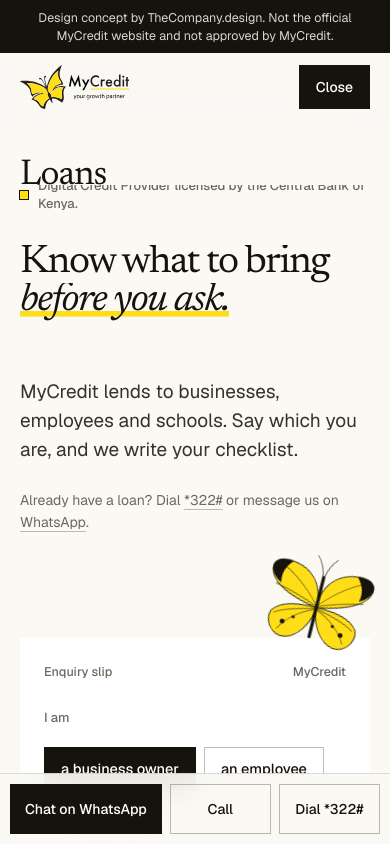
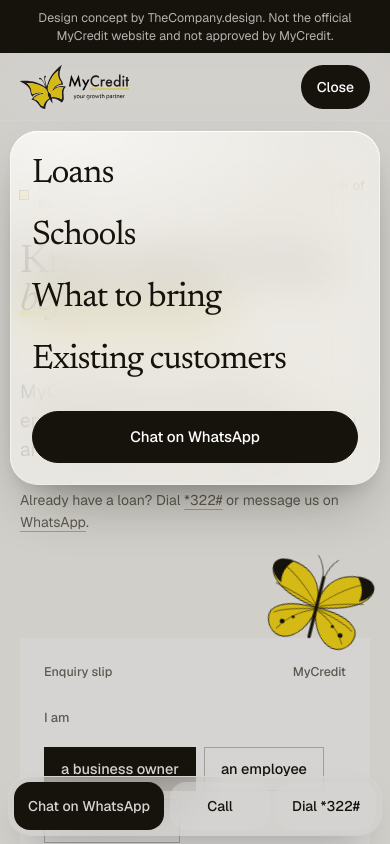
Before and after one commit to Kaylamekdes/MyCredit-Website, a plain HTML site: page index.html in a window 390 px wide. Both pictures are taken after a click on the button "Menu". Shown: the top 844 px of the page. Drawn offline with nearby package versions, Linux system fonts and the light colour scheme.

Commit message:
Fix phone menu and add liquid glass header, menu and bottom bar
The header's backdrop-filter made it the containing block for the fixed
menu, clipping the menu to a 64px strip. The blur now lives on a
pseudo-element. Menu is a floating glass sheet with a scrim, scroll lock
and tap-outside close.

Co-Authored-By: Claude Opus 5.5 <noreply@anthropic.com>

```diff
--- a/css/v2.css
+++ b/css/v2.css
@@ -38,7 +38,7 @@ body{
   font:400 17px/1.6 var(--sans);
   -webkit-font-smoothing:antialiased; text-rendering:optimizeLegibility;
 }
-@media (max-width:899.98px){ body{ padding-bottom:calc(72px + env(safe-area-inset-bottom)); } }
+@media (max-width:899.98px){ body{ padding-bottom:calc(80px + env(safe-area-inset-bottom)); } }
 img,svg{ display:block; max-width:100%; }
 a{ color:inherit; }
 p{ margin:0; }
@@ -113,14 +113,23 @@ button,input,select,textarea{ font:inherit; color:inherit; }
   pointer-events:none;
 }
 
-.site-head{
-  position:sticky; top:0; z-index:100; height:var(--head);
-  background:rgba(250,249,244,.86);
-  -webkit-backdrop-filter:saturate(1.4) blur(14px); backdrop-filter:saturate(1.4) blur(14px);
-  border-bottom:1px solid transparent;
-  transition:border-color .3s var(--ease);
+/* Liquid glass. The blur lives on a pseudo-element, never on the header itself:
+   a backdrop-filter on the header would trap the fixed menu inside the header's box. */
+:root{
+  --glass:rgba(250,249,244,.58);
+  --glass-strong:rgba(250,249,244,.72);
+  --glass-blur:blur(26px) saturate(1.9) brightness(1.04);
+  --glass-edge:inset 0 1px 0 rgba(255,255,255,.95), inset 0 0 0 1px rgba(255,255,255,.5), inset 0 -1px 0 rgba(22,19,12,.06);
 }
-.site-head.is-scrolled{ background:rgba(250,249,244,.94); }
+.site-head{ position:sticky; top:0; z-index:100; height:var(--head); }
+.site-head::before{
+  content:""; position:absolute; inset:0; z-index:-1;
+  background:var(--glass);
+  -webkit-backdrop-filter:var(--glass-blur); backdrop-filter:var(--glass-blur);
+  box-shadow:inset 0 -1px 0 rgba(255,255,255,.7);
+  transition:background-color .3s var(--ease), box-shadow .3s var(--ease);
+}
+.site-head.is-scrolled::before{ background:var(--glass-strong); box-shadow:inset 0 -1px 0 rgba(255,255,255,.7), 0 1px 0 rgba(22,19,12,.05); }
 .head-in{ height:100%; display:flex; align-items:center; justify-content:space-between; gap:24px; }
 .logo{ display:flex; align-items:center; flex:none; }
 .logo img{ height:44px; width:auto; }
@@ -142,45 +151,85 @@ button,input,select,textarea{ font:inherit; color:inherit; }
 .head-cta{ display:none; min-height:44px; padding:0 18px; font-size:14px; }
 
 .menu-btn{
+  position:relative; z-index:101;
+  display:inline-flex; align-items:center; gap:10px;
   min-width:44px; min-height:44px; padding:0 16px;
-  background:transparent; border:1px solid var(--line-2); border-radius:0;
-  font:500 14px/1 var(--sans); cursor:pointer;
+  border:0; border-radius:999px; cursor:pointer;
+  font:500 14px/1 var(--sans); color:var(--ink);
+  background:rgba(255,255,255,.55);
+  -webkit-backdrop-filter:var(--glass-blur); backdrop-filter:var(--glass-blur);
+  box-shadow:var(--glass-edge), 0 2px 10px -4px rgba(22,19,12,.18);
+  transition:background-color .3s var(--ease), color .3s var(--ease);
 }
-.menu-btn[aria-expanded="true"]{ background:var(--ink); border-color:var(--ink); color:var(--white); }
+.menu-btn[aria-expanded="true"]{ background:var(--ink); color:var(--white); box-shadow:none; }
+
+/* The menu: a floating sheet of liquid glass over the page */
+.menu-scrim{
+  position:fixed; inset:0; z-index:98; border:0; padding:0; margin:0;
+  background:rgba(22,19,12,.18); cursor:pointer;
+  opacity:0; pointer-events:none; transition:opacity .4s var(--ease);
+}
+html.menu-open .menu-scrim{ opacity:1; pointer-events:auto; }
+html.menu-open{ overflow:hidden; }
 .menu-panel{
-  position:fixed; left:0; right:0; top:var(--head); bottom:0; z-index:99;
-  background:var(--paper); overflow:auto;
-  padding:24px var(--gut) 40px;
+  position:fixed; z-index:99;
+  top:calc(var(--menu-top, var(--head)) + 10px); left:10px; right:10px;
+  max-height:calc(100dvh - var(--menu-top, var(--head)) - 20px - 72px - env(safe-area-inset-bottom));
+  overflow:auto; overscroll-behavior:contain;
+  padding:14px 22px 22px; border-radius:28px;
+  background:var(--glass);
+  -webkit-backdrop-filter:var(--glass-blur); backdrop-filter:var(--glass-blur);
+  box-shadow:var(--glass-edge), 0 30px 60px -24px rgba(22,19,12,.45), 0 10px 24px -12px rgba(22,19,12,.2);
+  transform-origin:calc(100% - 40px) 0;
 }
-.menu-panel li + li{ margin-top:4px; }
+/* Soft specular sheen across the top of the glass */
+.menu-panel::before{
+  content:""; position:absolute; inset:0; border-radius:inherit; pointer-events:none;
+  background:radial-gradient(120% 60% at 15% 0%, rgba(255,255,255,.55), rgba(255,255,255,0) 60%);
+}
+.menu-panel > *{ position:relative; }
+.menu-panel:not([hidden]){ animation:glass-in .55s var(--expo) both; }
+@keyframes glass-in{ from{ opacity:0; transform:translateY(-8px) scale(.96); } to{ opacity:1; transform:none; } }
+.menu-panel li + li{ margin-top:2px; }
 .menu-panel a{
-  display:flex; align-items:center; min-height:64px;
-  font:400 36px/1.05 var(--serif); letter-spacing:-.03em; text-decoration:none;
+  display:flex; align-items:center; justify-content:space-between; min-height:60px;
+  padding:0 12px; margin:0 -12px; border-radius:16px;
+  font:400 34px/1.05 var(--serif); letter-spacing:-.03em; text-decoration:none;
+  transition:background-color .25s var(--ease);
 }
-.menu-panel .menu-cta{ padding-top:32px; }
-.menu-panel:not([hidden]) li,.menu-panel:not([hidden]) .menu-cta{ animation:menu-in .6s var(--expo) both; animation-delay:calc(var(--i,0) * 50ms); }
-@keyframes menu-in{ from{ opacity:0; transform:translateY(16px); } to{ opacity:1; transform:none; } }
+.menu-panel a:hover,.menu-panel a:active{ background:rgba(255,255,255,.55); }
+.menu-panel a[aria-current="page"]::after{ content:""; width:8px; height:8px; border-radius:50%; background:var(--sun); box-shadow:0 0 0 1px var(--ink); }
+.menu-panel .menu-cta{ padding-top:20px; }
+.menu-panel .menu-cta .btn{
+  justify-content:center; min-height:52px; margin:0; padding:0 24px; border-radius:999px;
+  font:500 15px/1.2 var(--sans); letter-spacing:-.005em;
+}
+.menu-panel .menu-cta .btn:hover{ background:#2C281D; }
+.menu-panel:not([hidden]) li,.menu-panel:not([hidden]) .menu-cta{ animation:menu-in .6s var(--expo) both; animation-delay:calc(var(--i,0) * 45ms + 80ms); }
+@keyframes menu-in{ from{ opacity:0; transform:translateY(12px); } to{ opacity:1; transform:none; } }
 @media (min-width:960px){
   .nav-desk{ display:flex; gap:36px; margin-left:auto; margin-right:12px; }
   .head-cta{ display:inline-flex; }
-  .menu-btn,.menu-panel{ display:none!important; }
+  .menu-btn,.menu-panel,.menu-scrim{ display:none!important; }
 }
 
-/* ---------- Phone bottom bar ---------- */
+/* ---------- Phone bottom bar (glass) ---------- */
 .bottom-bar{
-  position:fixed; left:0; right:0; bottom:0; z-index:90;
-  background:rgba(250,249,244,.92);
-  -webkit-backdrop-filter:blur(14px); backdrop-filter:blur(14px);
-  border-top:1px solid var(--line);
-  padding:10px; padding-bottom:calc(10px + env(safe-area-inset-bottom));
-  display:grid; grid-template-columns:1.5fr 1fr 1fr; gap:8px;
+  position:fixed; left:8px; right:8px; bottom:calc(8px + env(safe-area-inset-bottom)); z-index:90;
+  padding:6px; border-radius:22px;
+  background:var(--glass);
+  -webkit-backdrop-filter:var(--glass-blur); backdrop-filter:var(--glass-blur);
+  box-shadow:var(--glass-edge), 0 18px 40px -20px rgba(22,19,12,.45);
+  display:grid; grid-template-columns:1.5fr 1fr 1fr; gap:6px;
 }
 .bottom-bar a{
-  min-height:50px; display:flex; align-items:center; justify-content:center; padding:0 6px;
+  min-height:48px; display:flex; align-items:center; justify-content:center; padding:0 6px;
   font:500 14px/1.15 var(--sans); text-decoration:none; text-align:center;
-  border:1px solid var(--line-2); color:var(--ink);
+  border-radius:16px; color:var(--ink); background:rgba(255,255,255,.5);
+  transition:background-color .25s var(--ease);
 }
-.bottom-bar a.bb-wa{ background:var(--ink); color:var(--white); border-color:var(--ink); }
+.bottom-bar a:active{ background:rgba(255,255,255,.85); }
+.bottom-bar a.bb-wa{ background:var(--ink); color:var(--white); }
 @media (min-width:900px){ .bottom-bar{ display:none; } }
 
 /* ---------- Sections ---------- */
--- a/index.html
+++ b/index.html
@@ -41,6 +41,7 @@
     </nav>
     <a class="btn btn-primary head-cta" href="https://wa.me/254711349805" target="_blank" rel="noopener">Chat on WhatsApp</a>
     <button class="menu-btn" type="button" aria-expanded="false" aria-controls="menu">Menu</button>
+    <button class="menu-scrim" type="button" tabindex="-1" aria-hidden="true"></button>
     <nav class="menu-panel" id="menu" aria-label="Menu" hidden>
       <ul>
         <li style="--i:0"><a href="index.html#statement">Loans</a></li>
--- a/js/site.js
+++ b/js/site.js
@@ -31,12 +31,20 @@
   const menuBtn = $('.menu-btn');
   const menu = $('#menu');
   if (menuBtn && menu) {
+    const scrim = $('.menu-scrim');
+    const head = $('.site-head');
     const set = (open) => {
+      if (open && head) {
+        // The sheet opens just below the header, wherever the header sits right now
+        document.documentElement.style.setProperty('--menu-top', `${Math.max(0, head.getBoundingClientRect().bottom)}px`);
+      }
       menuBtn.setAttribute('aria-expanded', String(open));
       menuBtn.textContent = open ? 'Close' : 'Menu';
       menu.hidden = !open;
+      document.documentElement.classList.toggle('menu-open', open);
     };
     menuBtn.addEventListener('click', () => set(menuBtn.getAttribute('aria-expanded') !== 'true'));
+    if (scrim) scrim.addEventListener('click', () => { set(false); menuBtn.focus(); });
     document.addEventListener('keydown', (e) => {
       if (e.key === 'Escape' && !menu.hidden) { set(false); menuBtn.focus(); }
     });
```
Also changed, not shown: kuza-elimu.html (+1 -0 lines).
